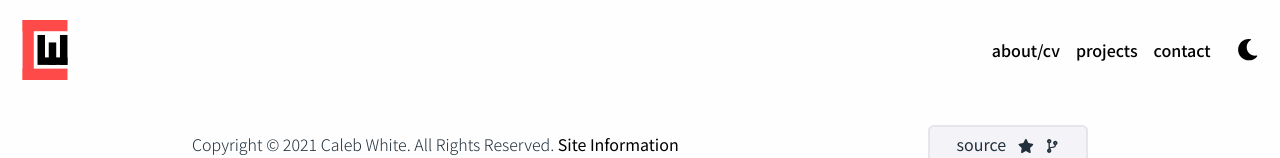
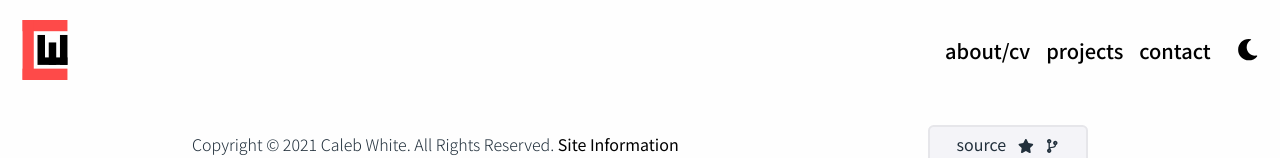
Before and after one commit to calebpdx/calebwhite-com-v2, a Next.js app: page /siteinfo in a window 1280 px wide. Shown: the top 158 px of the page. Built offline with nearby package versions, Linux system fonts and the light colour scheme; no server answers.

Commit message:
updated font sizes

```diff
--- a/components/navigation.jsx
+++ b/components/navigation.jsx
@@ -1,4 +1,5 @@
 import React, { useState, useEffect } from 'react'
+import Link from 'next/link'
 import styled from 'styled-components'
 import { Divide as Hamburger } from 'hamburger-react'
 
@@ -33,7 +34,7 @@ const Menu = styled.div`
 			padding: 0;
 			height: auto;
 			color: ${({ theme }) => theme.colors.altDark};
-			font-size: ${({ theme }) => theme.fontSizes.sm};
+			font-size: ${({ theme }) => theme.fontSizes.md};
 			font-weight: 600;
 			align-items: center;
 			justify-content: center;
@@ -52,7 +53,7 @@ const Menu = styled.div`
 			color: ${({ theme }) => theme.colors.primary};
 		}
 
-		:last-child {
+		&:last-child {
 			margin-right: 0;
 		}
 	}
@@ -73,8 +74,11 @@ const Menu = styled.div`
 
 	.hamburgerMenu {
 		color: ${({ theme }) => theme.colors.text.title};
-		padding: 0.85rem;
-		margin-right: -0.85rem;
+		transition: all 0.25s ease-in-out;
+
+		&:hover {
+			color: ${({ theme }) => theme.colors.primary};
+		}
 
 		${respondAt.sm`
 		display: none;
@@ -91,15 +95,14 @@ const NavBar = styled.header`
 		display: flex;
 		list-style-type: none;
 
-		li {
-			margin: 0;
-		}
-
 		li > a {
 			font-size: ${({ theme }) => theme.fontSizes.xl};
 			color: ${({ theme }) => theme.colors.primary};
+			margin-bottom: 0.5em;
+		}
 
-			margin-bottom: 0.5em;
+		li::last-child {
+			margin: 0;
 		}
 	}
 `
@@ -108,7 +111,7 @@ const Container = styled.div`
 	padding: 1.25em 0;
 	width: 100%;
 	background-color: ${({ theme }) => theme.colors.bg.main};
-	justify-content: space-between;
+	justify-content: center;
 	align-items: center;
 `
 
@@ -131,7 +134,9 @@ const Navigation = (props) => {
 				<Menu className='sitemap'>
 					<ul>
 						<li>
-							<a href='/'>about/cv</a>
+							<a>
+								<Link href='/about'>about/cv</Link>
+							</a>
 						</li>
 						<li>
 							<a href='/'>projects</a>
```
